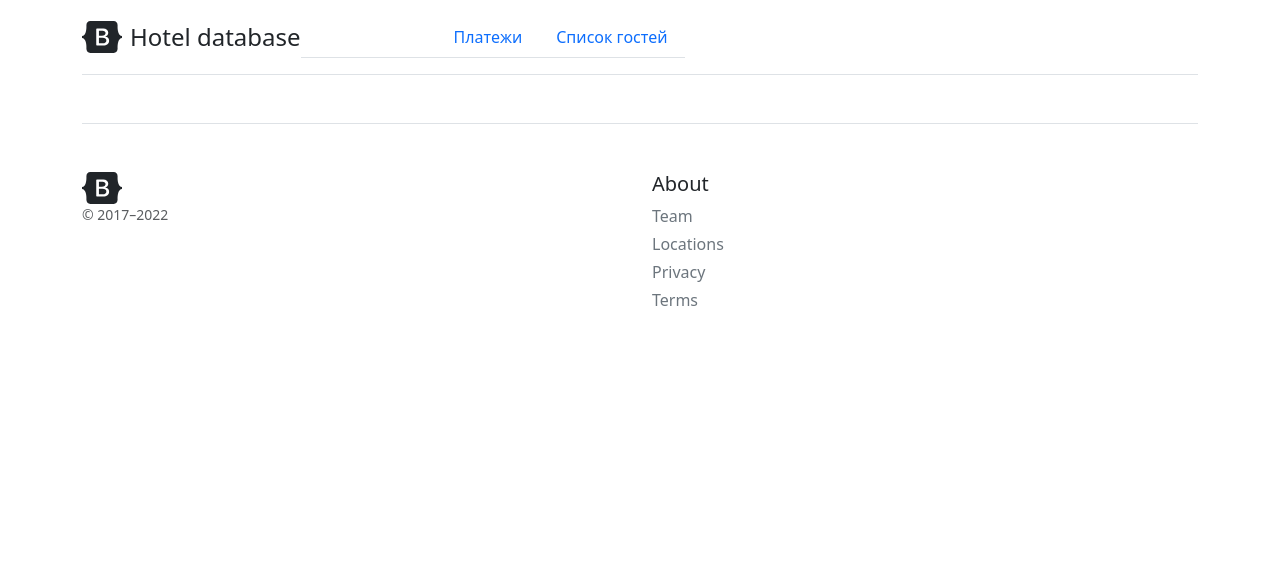
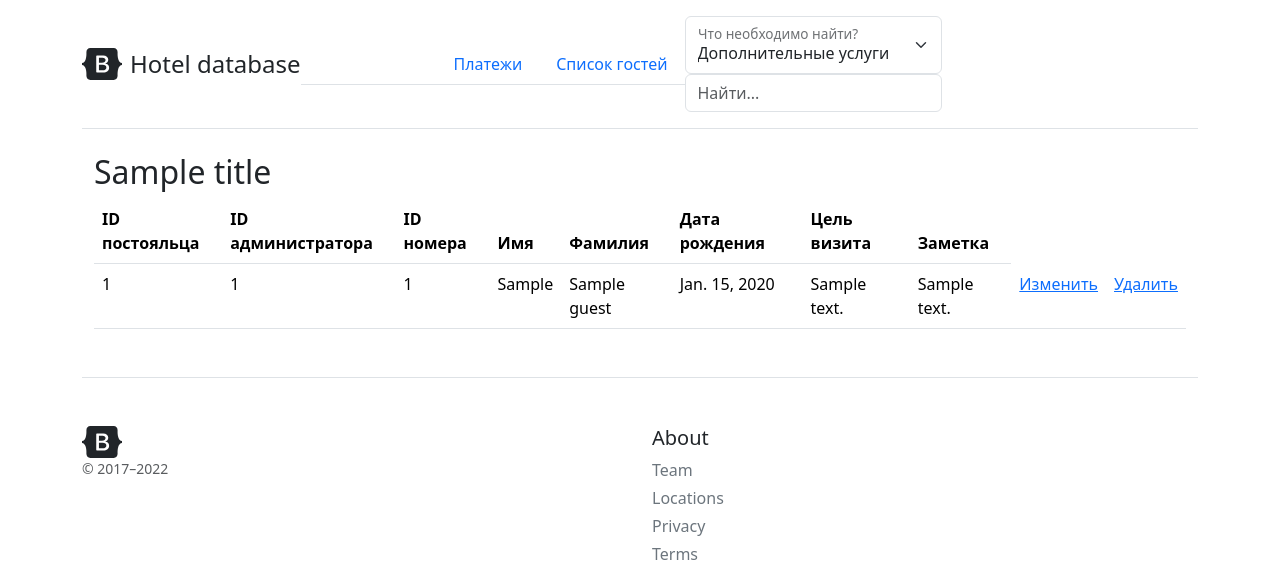
Before and after one commit to el-hombre0/DBInterface, a Django app: template dbinterface/main/templates/main/search_results.html in a window 1280 px wide. Shown: the top 569 px of the page. Run offline with Django 4.2, Linux system fonts and the light colour scheme; tables that the repository leaves empty hold one stand-in row (values such as "Sample post"); the template is opened without the code that fills it: values that come from a table or form of the project are taken from there, most other values are stand-ins (such as "Sample title", 1, 10 or a date in 2020).

Commit message:
Made search for one entity

```diff
--- a/dbinterface/main/models.py
+++ b/dbinterface/main/models.py
@@ -11,6 +11,7 @@ class Guest(models.Model):
     birth_date = models.DateField('Дата рождения')
     visit_purpose = models.TextField('Цель визита')
     note = models.TextField('Заметка')
+
 
     def __str__(self):
         return self.id_guest
--- a/dbinterface/main/templates/main/guests.html
+++ b/dbinterface/main/templates/main/guests.html
@@ -25,7 +25,9 @@
   </li>
 </ul>
 {% endblock %}
+
 {% block content %}
+<h2>{{ title }}</h2>
 
 <form method="POST" action="guest_create/">
   {% csrf_token %}
--- a/dbinterface/main/templates/main/pattern.html
+++ b/dbinterface/main/templates/main/pattern.html
@@ -24,6 +24,21 @@
             <span class="fs-4">Hotel database</span>
           </a>
           {% block menu %}{% endblock %}
+          <form class="col-12 col-lg-auto mb-3 mb-lg-0 me-lg-3" action="{% url 'search_results' %}" method="get">
+            <div class="form-floating">
+              <select class="form-select" id="floatingSelect" >
+                <option value="1">Дополнительные услуги</option>
+                <option value="2">Адреса</option>
+                <option value="3">Администраторы</option>
+                <option value="4">Гости</option>
+                <option value="5">Платежи</option>
+                <option value="6">Паспорта</option>
+                <option value="7">Номера</option>
+              </select>
+              <label for="floatingSelect">Что необходимо найти?</label>
+            </div>
+            <input type="search" name="q" class="form-control" placeholder="Найти..." aria-label="Поиск">
+          </form>
         </div>
 
 
--- a/dbinterface/main/templates/main/payments.html
+++ b/dbinterface/main/templates/main/payments.html
@@ -25,6 +25,7 @@
     <a class="nav-link" href="{% url 'guests' %}">Список гостей</a>
   </li>
 </ul>
+
 {% endblock %}
 
 {% block content %}
--- a/dbinterface/main/templates/main/search_results.html
+++ b/dbinterface/main/templates/main/search_results.html
@@ -28,4 +28,33 @@
 {% endblock %}
 
 {% block content %}
+<h2>{{ title }}</h2>
+<div class="table-responsive-sm">
+  <table class="table table-hover">
+    <thead>
+      <th>ID постояльца</th>
+      <th>ID администратора</th>
+      <th>ID номера</th>
+      <th>Имя</th>
+      <th>Фамилия</th>
+      <th>Дата рождения</th>
+      <th>Цель визита</th>
+      <th>Заметка</th>
+    </thead>
+    {% for guest in guests %}
+    <tr>
+      <td>{{ guest.id_guest}}</td>
+      <td>{{ guest.id_administrator}}</td>
+      <td>{{ guest.id_room}}</td>
+      <td>{{ guest.first_name }}</td>
+      <td>{{ guest.second_name }}</td>
+      <td>{{ guest.birth_date }}</td>
+      <td>{{ guest.visit_purpose }}</td>
+      <td>{{ guest.note }}</td>
+      <td><a href="guest_edit/{{guest.id_guest}}">Изменить</a></td>
+      <td><a href="guest_delete/{{guest.id_guest}}">Удалить</a></td>
+    </tr>
+    {% endfor %}
+  </table>
+</div>
 {% endblock %}
```
Also changed, not shown: dbinterface/main/views.py (+11 -4 lines).
